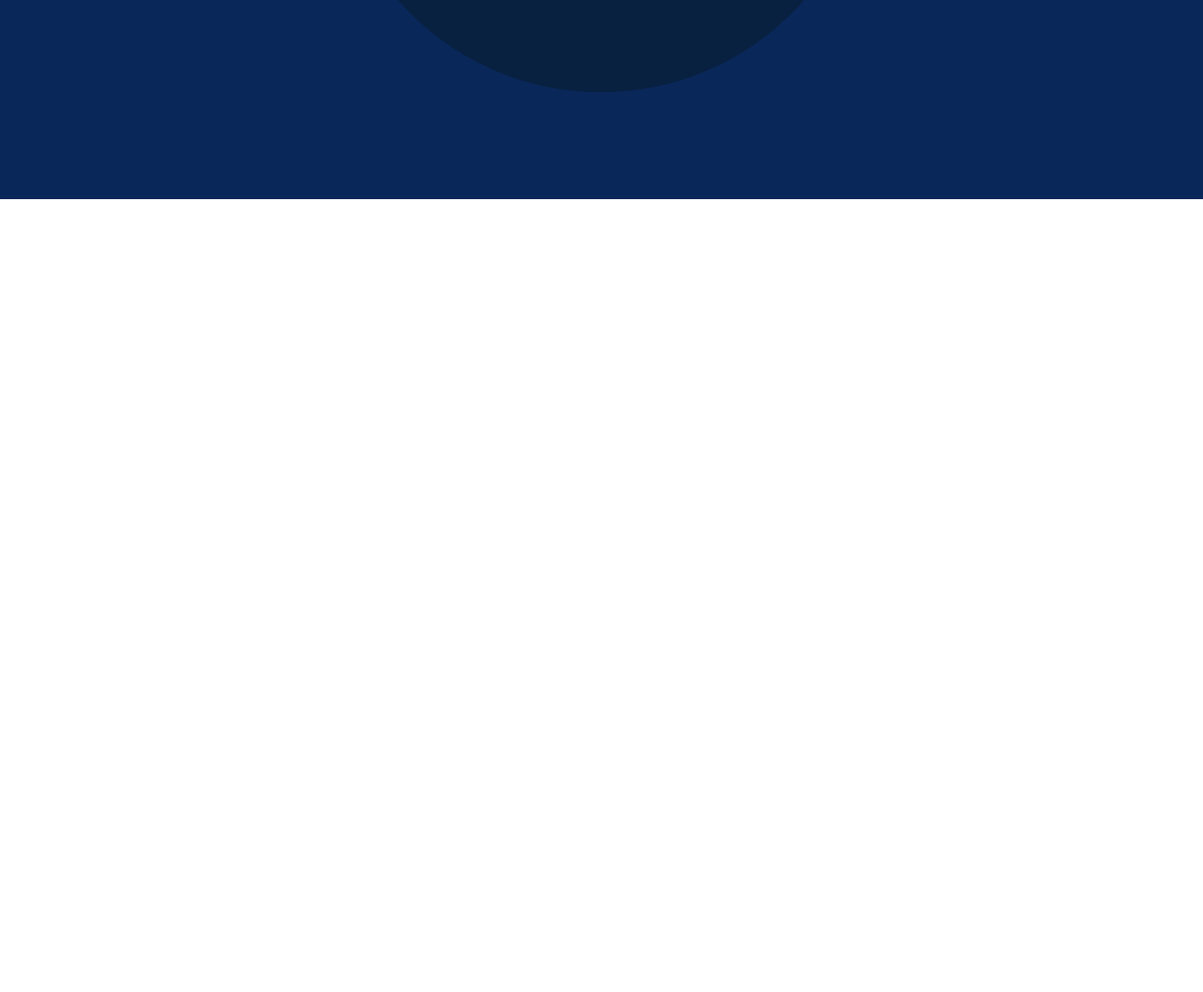
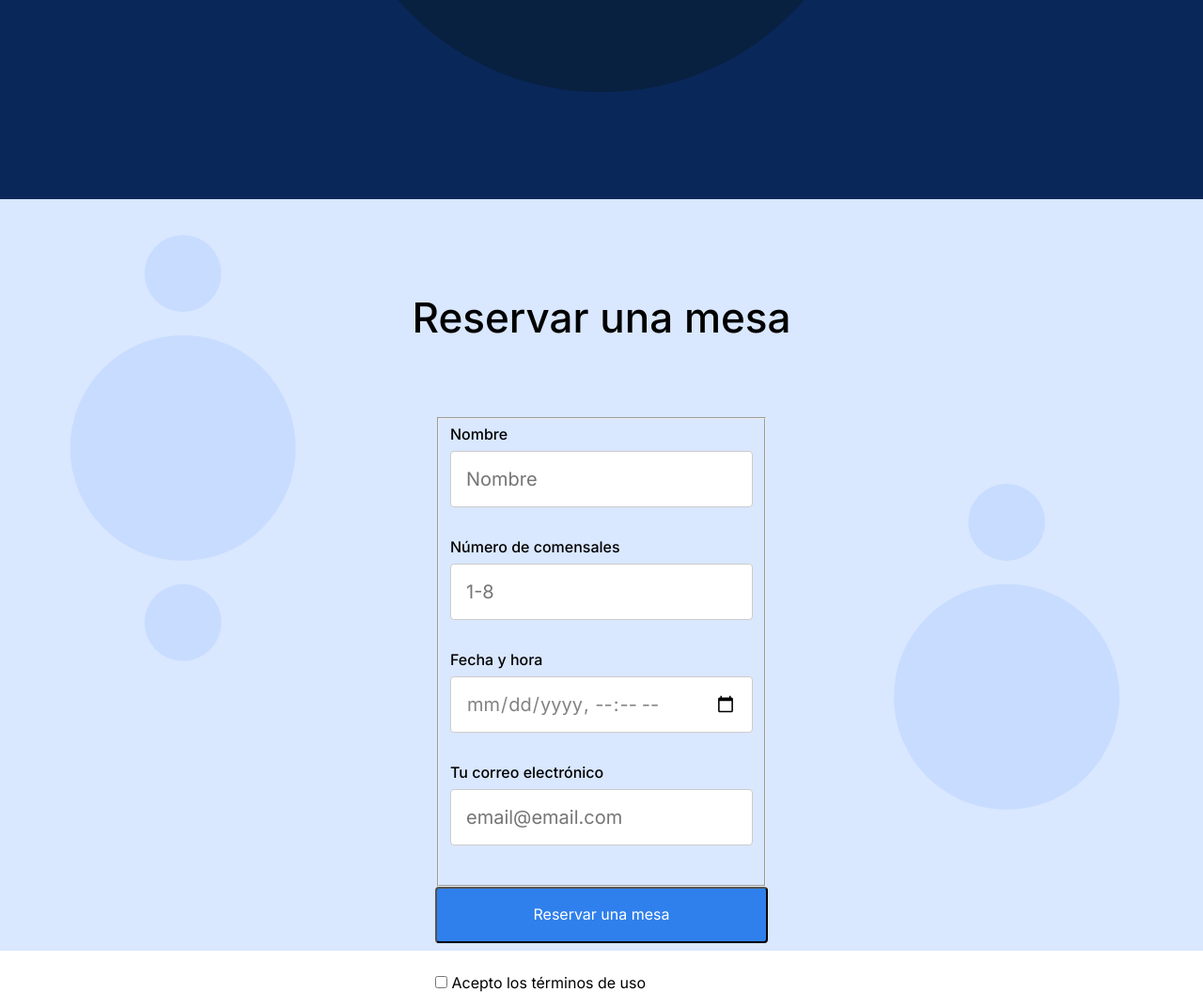
Before and after one commit to Paola-Carmona/web_project_coffeeshop, a plain HTML site: page index.html in a window 1280 px wide. Shown: the part 1388-2444 px from the top of the page at 94% size. Before the commit the page ends 1600 px from the top, so only its background shows below. Drawn offline with Linux system fonts and the light colour scheme.

Commit message:
Etapa 3 del proyecto 4 terminada, solo falta revisar márgenes

```diff
--- a/index.html
+++ b/index.html
@@ -111,7 +111,66 @@
             </div>
           </div>
         </section>
-        <section id="reservation" class="reservation"></section>
+        <section class="reservation" id="reservation">
+          <h2 class="reservation__title">Reservar una mesa</h2>
+          <form class="form reservation__form" action="#" method="post">
+            <fieldset>
+              <label class="form__label" for="nombre">Nombre</label>
+              <input
+                class="form__input"
+                id="nombre"
+                type="text"
+                placeholder="Nombre"
+                required
+              />
+              <label class="form__label" for="comensales"
+                >Número de comensales</label
+              >
+              <input
+                class="form__input"
+                id="comensales"
+                type="number"
+                min="1"
+                max="8"
+                placeholder="1-8"
+                required
+              />
+              <label class="form__label" for="fecha">Fecha y hora</label>
+              <input
+                class="form__input"
+                id="fecha"
+                type="datetime-local"
+                required
+              />
+              <label class="form__label" for="correo"
+                >Tu correo electrónico</label
+              >
+              <input
+                class="form__input"
+                id="correo"
+                type="email"
+                placeholder="email@email.com"
+                required
+              />
+            </fieldset>
+            <div>
+              <button class="form__button" type="submit">
+                Reservar una mesa
+              </button>
+            </div>
+            <div>
+              <label for="checkbox">
+                <input
+                  class="form__label-checkbox"
+                  type="checkbox"
+                  id="checkbox"
+                  required
+                />
+                Acepto los términos de uso
+              </label>
+            </div>
+          </form>
+        </section>
       </main>
       <footer id="contacts" class="footer"></footer>
     </div>
--- a/pages/index.css
+++ b/pages/index.css
@@ -128,6 +128,7 @@
   font-weight: 500;
   font-size: 44px;
   line-height: 52px;
+  text-align: center;
 }
 
 .recipes__subtitle {
@@ -164,6 +165,95 @@
   justify-content: space-between;
 }
 
-/* .reservation {}
+.reservation {
+  background-color: #d9e7ff;
+  background-size: cover;
+  background-position: center;
+  background-repeat: no-repeat;
+  background-image: url(../images/background_reservation.svg);
+  color: #000;
+  display: flex;
+  max-height: 800px;
+  min-height: 720px;
+  height: 100vh;
+  flex-direction: column;
+}
 
-.footer {} */
+.reservation__title {
+  margin: 100px auto 0;
+  font-size: 44px;
+  line-height: 52px;
+  font-weight: 500;
+  font-size: 44px;
+  line-height: 52px;
+  text-align: center;
+}
+
+.form {
+  max-width: 385px;
+  padding: 0;
+}
+
+.reservation__form {
+  margin: 80px auto 120px;
+}
+
+.form__label {
+  margin-bottom: 8px;
+  margin-left: 0%;
+  font-style: normal;
+  font-weight: 500;
+  font-size: 16px;
+  line-height: 20px;
+  display: flex;
+}
+
+.form__input {
+  border-radius: 4px;
+  margin: 0 auto 32px;
+  width: 100%;
+  height: 60px;
+  align-items: center;
+  box-sizing: border-box;
+  font-size: 20px;
+  line-height: 30px;
+  color: #838383;
+  border: 1px solid #ccc;
+  padding: 12px 16px;
+}
+
+.form__button {
+  border-radius: 4px;
+  max-width: 385px;
+  margin-bottom: 32px;
+  width: 100%;
+  height: 60px;
+  justify-content: center;
+  background-color: #2f80ed;
+  color: white;
+}
+
+.form__button:hover {
+  opacity: 70%;
+}
+
+/* .form__label-checkbox {
+  width: 20px;
+  height: 20px;
+  margin: auto;
+  border-radius: 2px;
+  display: flex;
+  align-items: center;
+  gap: 8px;
+}
+
+.form__label-checkbox:checked::after {
+  content: "";
+  background-color: #2f80ed;
+  width: 100%;
+  height: 100%;
+  display: block;
+} */
+
+/* .footer {
+} */
```
Also changed, not shown: images/check.svg (deleted).
